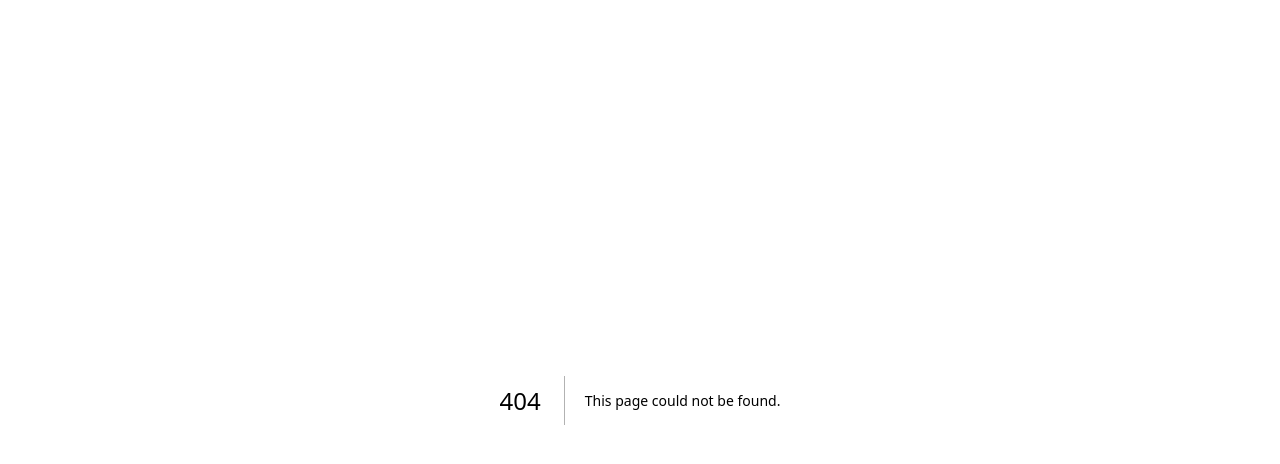
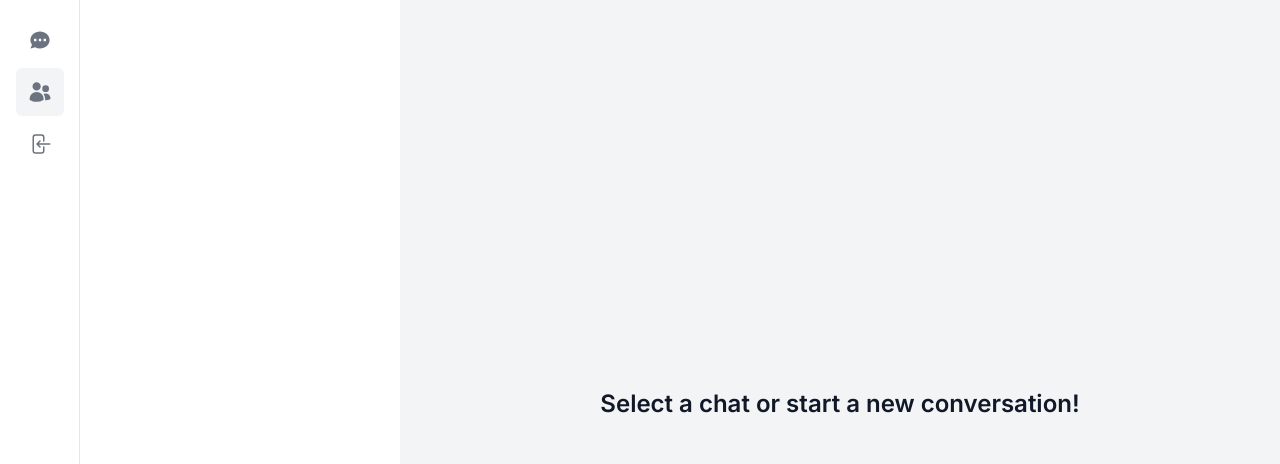
Before and after one commit to aliafarinifard/Holou-Chat, a Next.js app: page /users in a window 1280 px wide. Before the commit this address had no page. Shown: the top 464 px of the page. Built offline with nearby package versions, Linux system fonts and the light colour scheme.

Commit message:
middleware, AuthContext, Sidebar Component and their hooks is done.

```diff
--- a/app/(site)/components/AuthForm.tsx
+++ b/app/(site)/components/AuthForm.tsx
@@ -2,13 +2,14 @@
 
 import Button from "@/app/components/Button";
 import Input from "@/app/components/inputs/Input";
-import { useCallback, useState } from "react"
+import { useCallback, useEffect, useState } from "react"
 import { FieldValues, SubmitHandler, useForm } from "react-hook-form";
 import AuthSocialButton from "./AuthSocialButton";
 import { BsGithub, BsGoogle } from "react-icons/bs";
 import axios from "axios";
 import toast from "react-hot-toast";
-import { signIn } from "next-auth/react";
+import { signIn, useSession } from "next-auth/react";
+import { useRouter } from "next/navigation";
 
 
 type Variant = 'LOGIN' | 'REGISTER';
@@ -16,8 +17,18 @@
 
 const AuthForm = () => {
 
+    const session = useSession();
+    const router = useRouter();
+
     const [variant, setVariant] = useState<Variant>('LOGIN');
     const [isLoading, setIsLoading] = useState(false);
+
+
+    useEffect(() => {
+        if (session?.status === 'authenticated') {
+            router.push('/users');
+        };
+    }, [session?.status, router]);
 
 
     const toggleVariant = useCallback(() => {
@@ -49,6 +60,7 @@
 
         if (variant === 'REGISTER') {
             axios.post('/api/register', data)
+                .then(() => signIn('credentials', data))
                 .catch(() => toast.error('Something went wrong!'))
                 .finally(() => setIsLoading(false));
         };
@@ -65,12 +77,11 @@
 
                     if (callback?.ok && !callback?.error) {
                         toast.success('Logged In!');
+                        router.push('/users')
                     };
                 })
                 .finally(() => setIsLoading(false));
         };
-
-        console.log('data>>>>>', data);
     };
 
 
--- /dev/null
+++ b/app/components/EmptyState.tsx
@@ -0,0 +1,17 @@
+const EmptyState = () => {
+    return (
+        <div
+            className="px-4 py-10 sm:px-6 lg:px-8 h-full flex justify-center items-center bg-gray-100"
+        >
+            <div className="text-center flex items-center flex-col">
+                <h3
+                    className="mt-2 text-2xl font-semibold text-gray-900"
+                >
+                    Select a chat or start a new conversation!
+                </h3>
+            </div>
+        </div>
+    )
+}
+
+export default EmptyState
--- /dev/null
+++ b/app/components/sidebar/DesktopItem.tsx
@@ -0,0 +1,56 @@
+'use client';
+
+import clsx from "clsx";
+import Link from "next/link";
+
+
+interface DesktopItemProps {
+    label: string;
+    icon: any;
+    href: string;
+    onClick?: () => void;
+    active?: boolean;
+}
+
+
+const DesktopItem: React.FC<DesktopItemProps> = ({
+    label,
+    icon: Icon,
+    href,
+    onClick,
+    active
+}) => {
+
+    const handleClick = () => {
+        if (onClick) {
+            return onClick();
+        }
+    };
+
+    return (
+        <li onClick={handleClick}>
+            <Link
+                href={href}
+                className={clsx(`
+                    group
+                    flex
+                    gap-x-3
+                    rounded-md
+                    p-3
+                    text-sm
+                    leading-6
+                    font-semibold
+                    text-gray-500
+                    hover:text-black
+                    hover:bg-gray-100`,
+                    active && 'bg-gray-100 text-black'
+                )}
+            >
+                <Icon className='h-6 w-6 shrink-0' />
+                <span className="sr-only">{label}</span>
+            </Link>
+        </li>
+    )
+}
+
+export default DesktopItem
--- /dev/null
+++ b/app/components/sidebar/DesktopSidebar.tsx
@@ -0,0 +1,40 @@
+'use client';
+
+import useRoutes from "@/app/hooks/useRoutes";
+import { useState } from "react";
+import DesktopItem from "./DesktopItem";
+
+const DesktopSidebar = () => {
+
+    const routes = useRoutes();
+
+    const [isOpen, setIsOpen] = useState(false);
+
+    return (
+        <div
+            className="hidden lg:fixed lg:inset-y-0 lg:left-0 lg:z-40 lg:w-20 xl:px-6 lg:overflow-y-auto lg:bg-white lg:border-r-[1px] lg:pb-4 lg:flex lg:flex-col justify-between"
+        >
+            <nav
+                className="mt-4 flex flex-col justify-between"
+            >
+                <ul
+                    role="list"
+                    className="flex flex-col items-center space-y-1"
+                >
+                    {routes.map((item) => (
+                        <DesktopItem
+                            key={item.label}
+                            href={item.href}
+                            label={item.label}
+                            icon={item.icon}
+                            active={item.active}
+                            onClick={item.onClick}
+                        />
+                    ))}
+                </ul>
+            </nav>
+        </div>
+    )
+}
+
+export default DesktopSidebar
--- /dev/null
+++ b/app/components/sidebar/Sidebar.tsx
@@ -0,0 +1,16 @@
+import DesktopSidebar from "./DesktopSidebar";
+
+async function Sidebar({ children }: {
+    children: React.ReactNode
+}) {
+    return (
+        <div className="h-full">
+            <DesktopSidebar />
+            <main className="lg:pl-20 h-full">
+                {children}
+            </main>
+        </div>
+    );
+};
+
+export default Sidebar;
--- /dev/null
+++ b/app/context/AuthContext.tsx
@@ -0,0 +1,11 @@
+'use client';
+
+import { SessionProvider } from "next-auth/react";
+
+interface AuthContextProps {
+    children: React.ReactNode;
+}
+
+export default function AuthContext({ children }: AuthContextProps) {
+    return <SessionProvider>{children}</SessionProvider>
+};
--- /dev/null
+++ b/app/hooks/useConversation.ts
@@ -0,0 +1,26 @@
+import { useParams } from "next/navigation";
+import { useMemo } from "react";
+
+
+const useConversation = () => {
+    const params = useParams();
+
+    const conversationId = useMemo(() => {
+        if (!params?.conversationId) {
+            return '';
+        };
+
+        return params.conversationId as string;
+    }, [params?.conversationId]);
+
+
+    const isOpen = useMemo(() => !!conversationId, [conversationId]);
+
+    return useMemo(() => ({
+        isOpen,
+        conversationId
+    }), [isOpen, conversationId]);
+};
+
+
+export default useConversation;
--- /dev/null
+++ b/app/hooks/useRoutes.ts
@@ -0,0 +1,41 @@
+import { usePathname } from "next/navigation";
+import { useMemo } from "react";
+import { signOut } from "next-auth/react";
+import useConversation from "./useConversation";
+import { HiChat } from "react-icons/hi";
+import {
+    HiArrowLeftOnRectangle,
+    HiUsers
+} from 'react-icons/hi2';
+
+
+const useRoutes = () => {
+    const pathname = usePathname();
+    const { conversationId } = useConversation();
+
+    const routes = useMemo(() => [
+        {
+            label: 'Chat',
+            href: '/conversations',
+            icon: HiChat,
+            active: pathname === '/conversations' || !!conversationId
+        },
+        {
+            label: 'Users',
+            href: '/users',
+            icon: HiUsers,
+            active: pathname === '/users'
+        },
+        {
+            label: 'Logout',
+            href: '#',
+            onClick: () => signOut(),
+            icon: HiArrowLeftOnRectangle
+        },
+    ], [pathname, conversationId]);
+
+    return routes;
+};
+
+
+export default useRoutes;
--- a/app/layout.tsx
+++ b/app/layout.tsx
@@ -3,6 +3,7 @@
 import "./globals.css";
 
 import ToasterContext from "./context/ToasterContext";
+import AuthContext from "./context/AuthContext";
 
 const inter = Inter({ subsets: ["latin"] });
 
@@ -19,8 +20,10 @@
   return (
     <html lang="en">
       <body className={inter.className}>
-        <ToasterContext />
-        {children}
+        <AuthContext>
+          <ToasterContext />
+          {children}
+        </AuthContext>
       </body>
     </html>
   );
--- /dev/null
+++ b/app/users/layout.tsx
@@ -0,0 +1,16 @@
+import Sidebar from "../components/sidebar/Sidebar";
+
+export default async function UsersLayout({
+    children
+}: {
+    children: React.ReactNode;
+}) {
+    return (
+        // @ts-expect-error Server Component
+        <Sidebar>
+            <div className="h-full">
+                {children}
+            </div>
+        </Sidebar>
+    )
+}
--- /dev/null
+++ b/app/users/page.tsx
@@ -0,0 +1,13 @@
+'use client'
+
+import EmptyState from "../components/EmptyState";
+
+const Users = () => {
+    return (
+        <div className="hidden lg:block lg:pl-80 h-full">
+            <EmptyState />
+        </div>
+    )
+}
+
+export default Users
```
Also changed, not shown: middleware.ts (added, +13 -0 lines).
